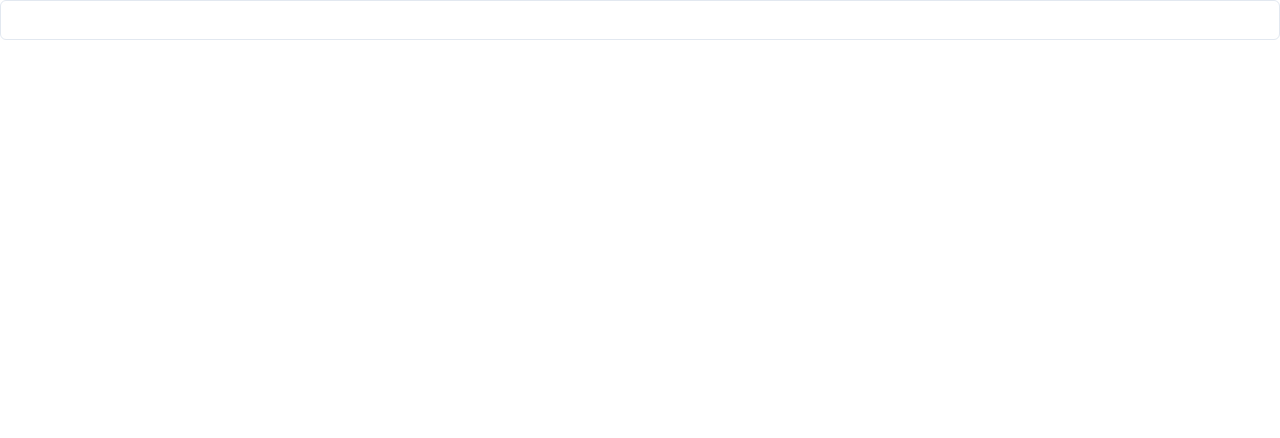
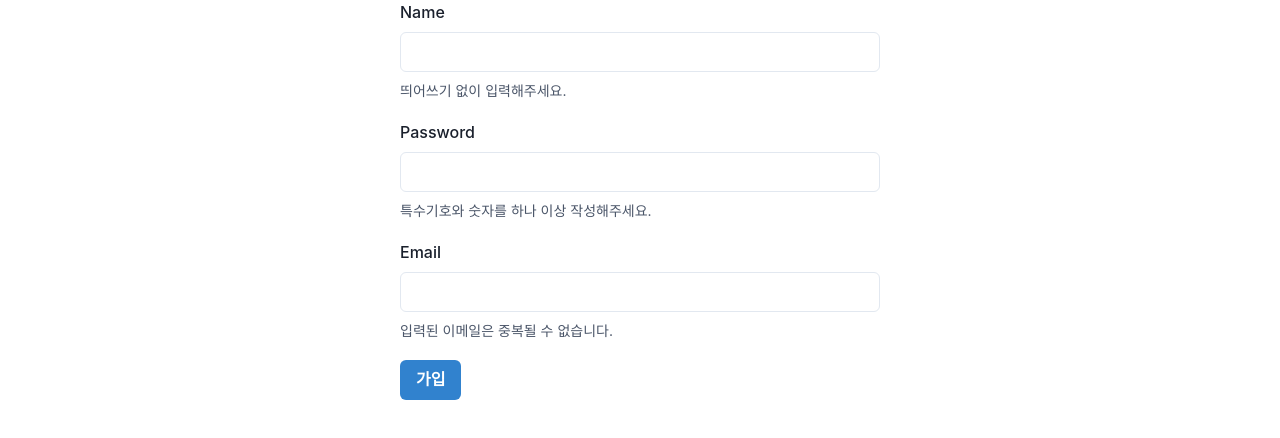
Before and after one commit to yasupeter/react20231031, a React (Create React App) app: page / in a window 1280 px wide. Shown: the top 438 px of the page. Built offline with nearby package versions, Linux system fonts and the light colour scheme.

Commit message:
Fri, 11.3 state 활용 예제

```diff
--- a/src/App.js
+++ b/src/App.js
@@ -1,17 +1,83 @@
 import React, { useState } from "react";
-import { Input } from "@chakra-ui/react";
+import {
+  Box,
+  Button,
+  Center,
+  FormControl,
+  FormHelperText,
+  FormLabel,
+  Input,
+} from "@chakra-ui/react";
 
 function App(props) {
-  const [message, setMessage] = useState("");
+  const [name, setName] = useState("");
+  const [password, setPassword] = useState("");
+  const [email, setEmail] = useState("");
+  const [submitting, setSubmitting] = useState(false);
 
-  function handleChange(e) {
-    setMessage(e.target.value);
+  function handleNameInput(e) {
+    setName(e.target.value);
+  }
+  function handlePasswordInput(e) {
+    setPassword(e.target.value);
+  }
+
+  function handleEmailInput(e) {
+    setEmail(e.target.value);
+  }
+
+  function handleSubmit() {
+    setSubmitting(true);
+    /*
+        axios
+          .post("/adduser", {
+            name,
+            email,
+            password,
+          })
+          .then((response) => console.log("성공할 때 해야하는일"))
+          .catch((error) => console.log("실패할 때 해야하는 일"))
+          .finally(() => console.log("꼭 해야하는 일"));
+
+         */
   }
 
   return (
-    <div>
-      <Input type="text" value={message} onChange={handleChange} />
-    </div>
+    <Center>
+      <Box w={"480px"}>
+        <FormControl mb={5}>
+          <FormLabel>Name</FormLabel>
+          <Input type="text" value={name} onChange={handleNameInput} />
+          <FormHelperText>띄어쓰기 없이 입력해주세요.</FormHelperText>
+        </FormControl>
+
+        <FormControl mb={5}>
+          <FormLabel>Password</FormLabel>
+          <Input
+            type="password"
+            value={password}
+            onChange={handlePasswordInput}
+          />
+          <FormHelperText>
+            특수기호와 숫자를 하나 이상 작성해주세요.
+          </FormHelperText>
+        </FormControl>
+
+        <FormControl mb={5}>
+          <FormLabel>Email</FormLabel>
+          <Input type="email" value={email} onChange={handleEmailInput} />
+          <FormHelperText>입력된 이메일은 중복될 수 없습니다.</FormHelperText>
+        </FormControl>
+
+        <Button
+          onClick={handleSubmit}
+          colorScheme="blue"
+          isLoading={submitting}
+        >
+          가입
+        </Button>
+      </Box>
+    </Center>
   );
 }
 
```
